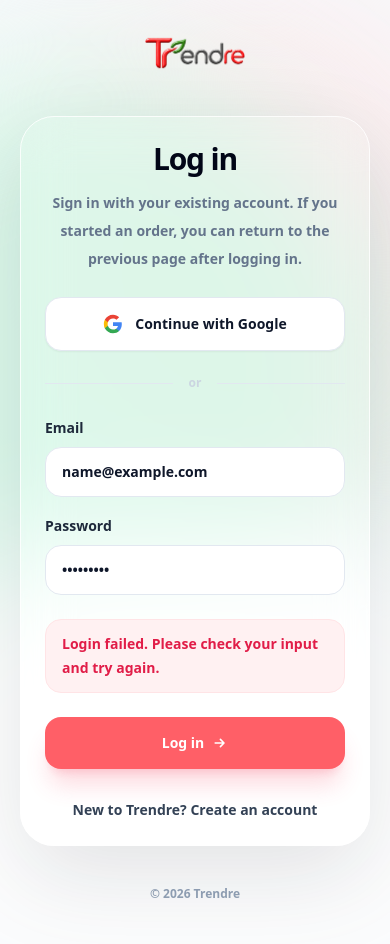
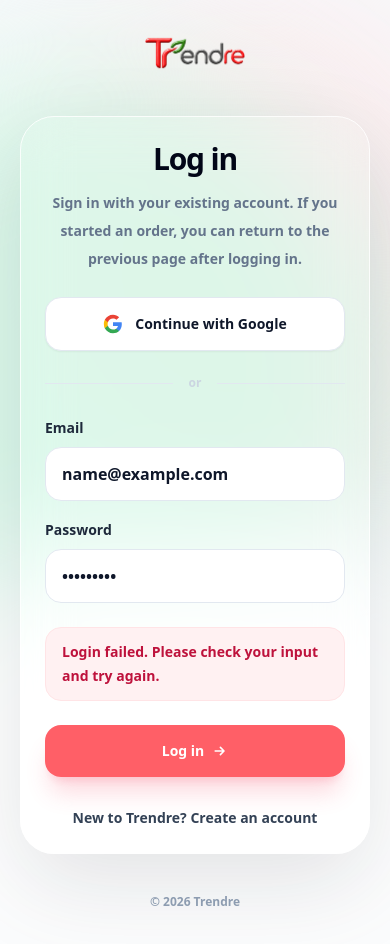
Before and after one commit to Annalisa0625/pearpop-clone, a Next.js app: page /login in a window 390 px wide. Both pictures are taken after typing "name@example.com", "Sample123" into the empty fields and a click on the button "Log in". Shown: the top 944 px of the page. Built offline with nearby package versions, Linux system fonts and the light colour scheme; no server answers.

Commit message:
Fix iPhone login zoom behavior

```diff
--- a/app/globals.css
+++ b/app/globals.css
@@ -84,10 +84,12 @@ button {
   font: inherit;
 }
 
+/* iPhone Safariの入力時自動ズーム対策。
+   Tailwindの text-sm などより強く効かせるため !important を付ける。 */
 input,
 textarea,
 select {
-  font-size: 16px;
+  font-size: 16px !important;
 }
 
 input,
--- a/app/login/LoginClient.tsx
+++ b/app/login/LoginClient.tsx
@@ -55,6 +55,22 @@ function getOAuthRedirectUrl(nextPath: string | null) {
   }
 
   return url.toString();
+}
+
+function blurActiveElement() {
+  if (typeof document === "undefined") return;
+
+  const activeElement = document.activeElement;
+
+  if (activeElement instanceof HTMLElement) {
+    activeElement.blur();
+  }
+}
+
+function resetWindowPosition() {
+  if (typeof window === "undefined") return;
+
+  window.scrollTo(0, 0);
 }
 
 function GoogleIcon() {
@@ -171,6 +187,8 @@ export default function LoginClient() {
       } = await supabase.auth.getSession();
 
       if (session?.user) {
+        blurActiveElement();
+        resetWindowPosition();
         router.replace(afterLoginPath);
       }
     };
@@ -179,6 +197,9 @@ export default function LoginClient() {
   }, [afterLoginPath, hasOAuthReturn, router]);
 
   const handleGoogleLogin = async () => {
+    blurActiveElement();
+    resetWindowPosition();
+
     setError("");
     setOauthLoading(true);
 
@@ -214,6 +235,8 @@ export default function LoginClient() {
       return;
     }
 
+    blurActiveElement();
+
     const { error: loginError } = await supabase.auth.signInWithPassword({
       email: email.trim(),
       password,
@@ -225,8 +248,13 @@ export default function LoginClient() {
       return;
     }
 
+    blurActiveElement();
+    resetWindowPosition();
     setLoading(false);
-    router.replace(afterLoginPath);
+
+    window.setTimeout(() => {
+      router.replace(afterLoginPath);
+    }, 80);
   };
 
   const isSubmitting = loading || oauthLoading;
@@ -293,7 +321,7 @@ export default function LoginClient() {
                     placeholder={copy.emailPlaceholder}
                     value={email}
                     onChange={(event) => setEmail(event.target.value)}
-                    className="w-full rounded-2xl border border-slate-200 bg-white px-4 py-3.5 text-sm font-semibold text-slate-900 outline-none transition placeholder:text-slate-300 focus:border-[#ff5f67] focus:ring-4 focus:ring-rose-100"
+                    className="w-full rounded-2xl border border-slate-200 bg-white px-4 py-3.5 text-[16px] font-semibold text-slate-900 outline-none transition placeholder:text-slate-300 focus:border-[#ff5f67] focus:ring-4 focus:ring-rose-100"
                     autoComplete="email"
                     disabled={isSubmitting}
                   />
@@ -308,7 +336,7 @@ export default function LoginClient() {
                     placeholder={copy.passwordPlaceholder}
                     value={password}
                     onChange={(event) => setPassword(event.target.value)}
-                    className="w-full rounded-2xl border border-slate-200 bg-white px-4 py-3.5 text-sm font-semibold text-slate-900 outline-none transition placeholder:text-slate-300 focus:border-[#ff5f67] focus:ring-4 focus:ring-rose-100"
+                    className="w-full rounded-2xl border border-slate-200 bg-white px-4 py-3.5 text-[16px] font-semibold text-slate-900 outline-none transition placeholder:text-slate-300 focus:border-[#ff5f67] focus:ring-4 focus:ring-rose-100"
                     autoComplete="current-password"
                     disabled={isSubmitting}
                   />
@@ -316,7 +344,7 @@ export default function LoginClient() {
               </div>
 
               {error ? (
-                <div className="rounded-2xl border border-rose-100 bg-rose-50 px-4 py-3 text-sm font-bold leading-6 text-rose-600">
+                <div className="rounded-2xl border border-rose-100 bg-rose-50 px-4 py-3 text-sm font-bold leading-6 text-rose-700">
                   {error}
                 </div>
               ) : null}
```
